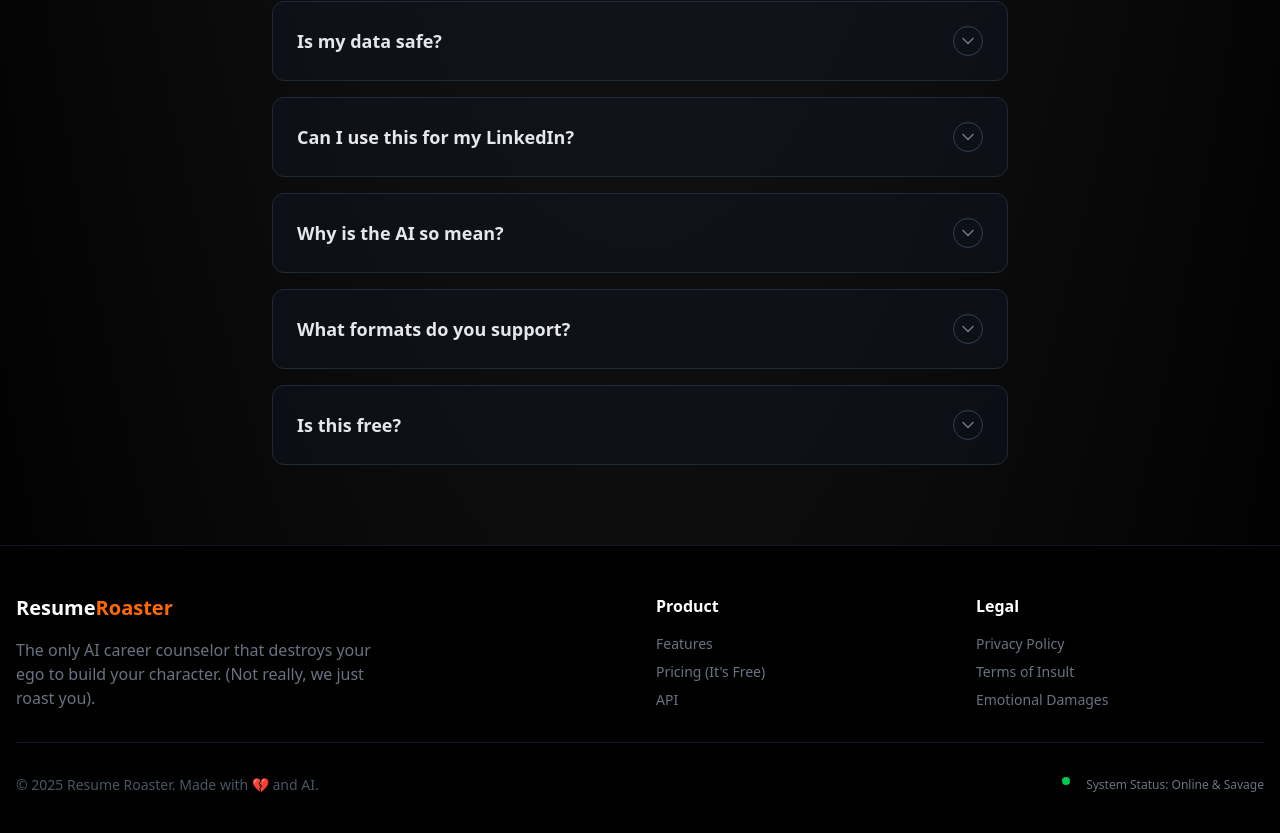
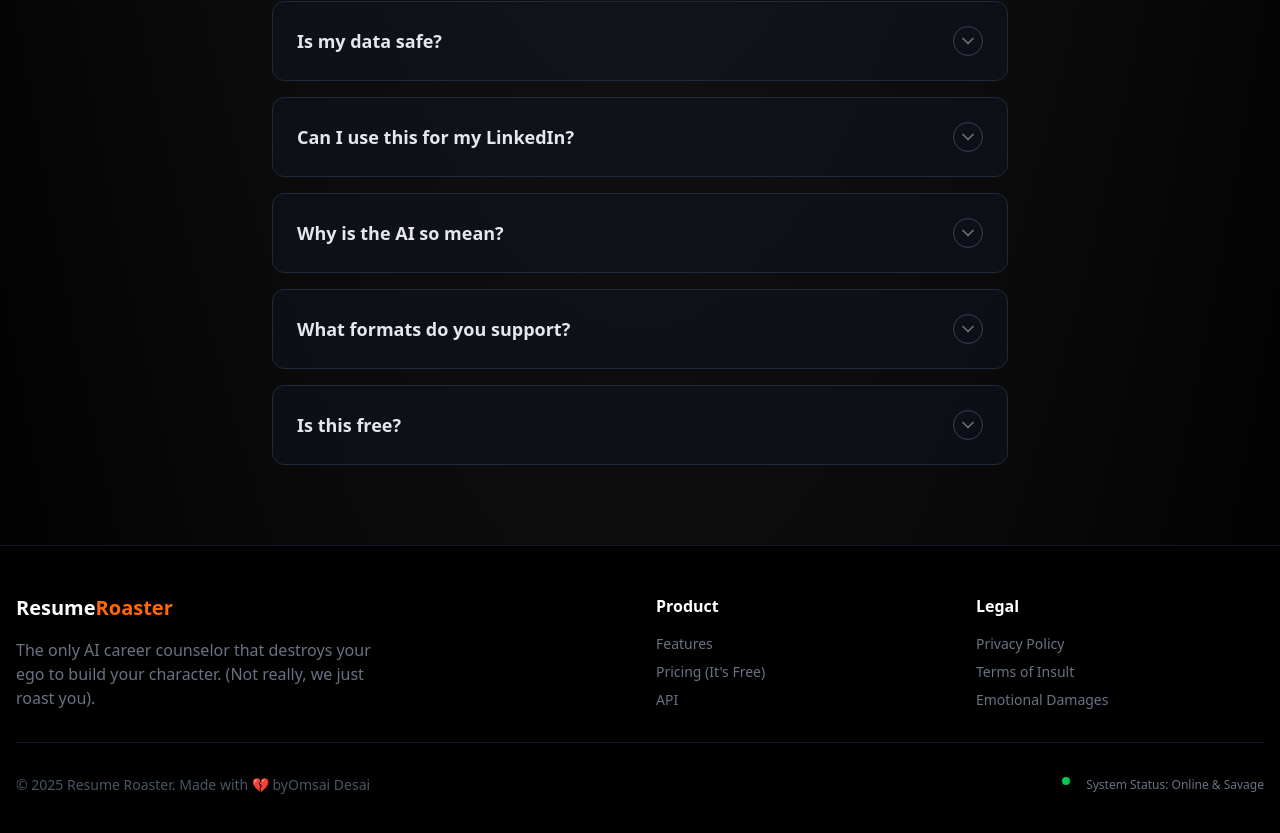
Before and after one commit to omsaidesaii/resume-roaster, a React (Vite) app: page / in a window 1280 px wide. Shown: the part 2201-3034 px from the top of the page. Built offline with nearby package versions, Linux system fonts and the light colour scheme.

Commit message:
completed

```diff
--- a/src/components/Footer.tsx
+++ b/src/components/Footer.tsx
@@ -15,9 +15,9 @@
           <div>
             <h4 className="text-white font-bold mb-4">Product</h4>
             <ul className="space-y-2 text-sm text-gray-500">
-              <li><a href="#" className="hover:text-orange-400 transition-colors">Features</a></li>
+              <li><a href="#features" className="hover:text-orange-400 transition-colors">Features</a></li>
               <li><a href="#" className="hover:text-orange-400 transition-colors">Pricing (It's Free)</a></li>
-              <li><a href="#" className="hover:text-orange-400 transition-colors">API</a></li>
+              <li><a href="https://aistudio.google.com/" className="hover:text-orange-400 transition-colors">API</a></li>
             </ul>
           </div>
 
@@ -33,7 +33,13 @@
 
         <div className="border-t border-gray-900 pt-8 flex flex-col md:flex-row items-center justify-between gap-4">
           <p className="text-gray-600 text-sm">
-            © {new Date().getFullYear()} Resume Roaster. Made with 💔 and AI.
+            © {new Date().getFullYear()} Resume Roaster. Made with 💔 by
+            <span>
+              <a href="https://www.linkedin.com/in/omsai-desai" className="hover:text-orange-400 transition-colors">
+                Omsai Desai
+              </a>
+            </span>
+
           </p>
           <div className="flex gap-4">
             <span className="w-2 h-2 rounded-full bg-green-500"></span>
--- a/src/index.css
+++ b/src/index.css
@@ -1,4 +1,8 @@
 @import "tailwindcss";
+
+html {
+  scroll-behavior: smooth;
+}
 
 body {
   font-family: 'Poppins', sans-serif;
```
